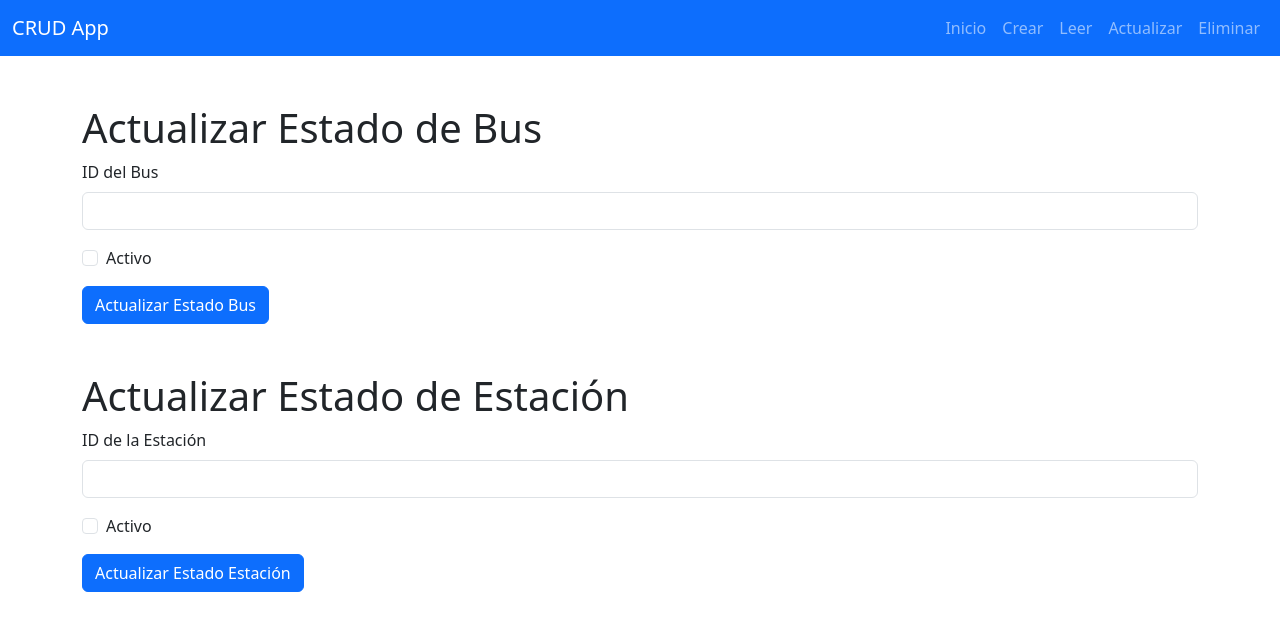
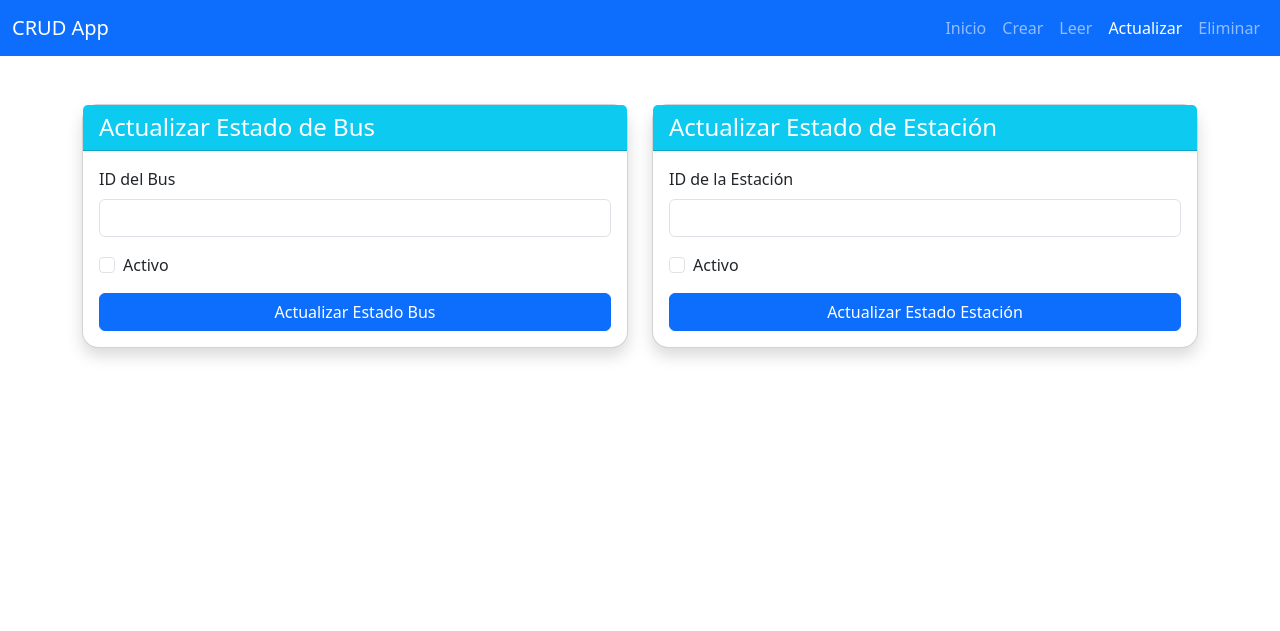
Before and after one commit to Juanes0706/Proyecto, a FastAPI app: page /update in a window 1280 px wide. Shown: the top 631 px of the page. Run offline with FastAPI, Linux system fonts and the light colour scheme.

Commit message:
maquillaje otra vez en update

```diff
--- a/templates/UpdatePage.html
+++ b/templates/UpdatePage.html
@@ -15,74 +15,114 @@
                 <li class="nav-item"><a class="nav-link" href="/">Inicio</a></li>
                 <li class="nav-item"><a class="nav-link" href="/create">Crear</a></li>
                 <li class="nav-item"><a class="nav-link" href="/read">Leer</a></li>
-                <li class="nav-item"><a class="nav-link" href="/update">Actualizar</a></li>
+                <li class="nav-item"><a class="nav-link active" aria-current="page" href="/update">Actualizar</a></li>
                 <li class="nav-item"><a class="nav-link" href="/delete">Eliminar</a></li>
             </ul>
         </div>
     </div>
 </nav>
+
 <div class="container mt-5">
-    <h1>Actualizar Estado de Bus</h1>
-    <form id="actualizarBusForm">
+    <div class="row g-4">
+        <!-- Actualizar Bus -->
+        <div class="col-md-6">
+            <div class="card shadow rounded-4">
+                <div class="card-header bg-info text-white">
+                    <h4 class="mb-0">Actualizar Estado de Bus</h4>
+                </div>
+                <div class="card-body">
+                    <form id="actualizarBusForm" novalidate>
                         <div class="mb-3">
                             <label for="idBusActualizar" class="form-label">ID del Bus</label>
                             <input type="number" class="form-control" id="idBusActualizar" required />
                         </div>
-        <div class="mb-3 form-check">
+                        <div class="form-check mb-3">
                             <input type="checkbox" class="form-check-input" id="activoBusActualizar" />
                             <label class="form-check-label" for="activoBusActualizar">Activo</label>
                         </div>
-        <button type="submit" class="btn btn-primary">Actualizar Estado Bus</button>
+                        <button type="submit" class="btn btn-primary w-100">Actualizar Estado Bus</button>
                     </form>
+                </div>
+            </div>
+        </div>
 
-    <h1 class="mt-5">Actualizar Estado de Estación</h1>
-    <form id="actualizarEstacionForm">
+        <!-- Actualizar Estación -->
+        <div class="col-md-6">
+            <div class="card shadow rounded-4">
+                <div class="card-header bg-info text-white">
+                    <h4 class="mb-0">Actualizar Estado de Estación</h4>
+                </div>
+                <div class="card-body">
+                    <form id="actualizarEstacionForm" novalidate>
                         <div class="mb-3">
                             <label for="idEstacionActualizar" class="form-label">ID de la Estación</label>
                             <input type="number" class="form-control" id="idEstacionActualizar" required />
                         </div>
-        <div class="mb-3 form-check">
+                        <div class="form-check mb-3">
                             <input type="checkbox" class="form-check-input" id="activoEstacionActualizar" />
                             <label class="form-check-label" for="activoEstacionActualizar">Activo</label>
                         </div>
-        <button type="submit" class="btn btn-primary">Actualizar Estado Estación</button>
+                        <button type="submit" class="btn btn-primary w-100">Actualizar Estado Estación</button>
                     </form>
+                </div>
+            </div>
+        </div>
+    </div>
 </div>
 
 <script>
     // Actualizar estado bus
     document.getElementById("actualizarBusForm").addEventListener("submit", async (e) => {
         e.preventDefault();
-        const id = document.getElementById("idBusActualizar").value;
+        const id = document.getElementById("idBusActualizar").value.trim();
         const activo = document.getElementById("activoBusActualizar").checked;
 
+        if (!id) {
+            alert("Por favor, ingrese un ID válido para el bus.");
+            return;
+        }
+
+        try {
             const response = await fetch(`/buses/${id}/estado?activo=${activo}`, {
                 method: "PUT",
             });
             if (response.ok) {
-            alert("Estado del bus actualizado");
+                alert("Estado del bus actualizado correctamente.");
                 e.target.reset();
             } else {
-            alert("Error al actualizar estado del bus");
+                alert("Error al actualizar estado del bus.");
+            }
+        } catch (error) {
+            alert("Error de conexión al actualizar estado del bus.");
         }
     });
 
     // Actualizar estado estación
     document.getElementById("actualizarEstacionForm").addEventListener("submit", async (e) => {
         e.preventDefault();
-        const id = document.getElementById("idEstacionActualizar").value;
+        const id = document.getElementById("idEstacionActualizar").value.trim();
         const activo = document.getElementById("activoEstacionActualizar").checked;
 
+        if (!id) {
+            alert("Por favor, ingrese un ID válido para la estación.");
+            return;
+        }
+
+        try {
             const response = await fetch(`/estaciones/${id}/estado?activo=${activo}`, {
                 method: "PUT",
             });
             if (response.ok) {
-            alert("Estado de la estación actualizado");
+                alert("Estado de la estación actualizado correctamente.");
                 e.target.reset();
             } else {
-            alert("Error al actualizar estado de la estación");
+                alert("Error al actualizar estado de la estación.");
+            }
+        } catch (error) {
+            alert("Error de conexión al actualizar estado de la estación.");
         }
     });
 </script>
+
 </body>
 </html>
```
Lines whose indentation alone changed are shown as unchanged.
